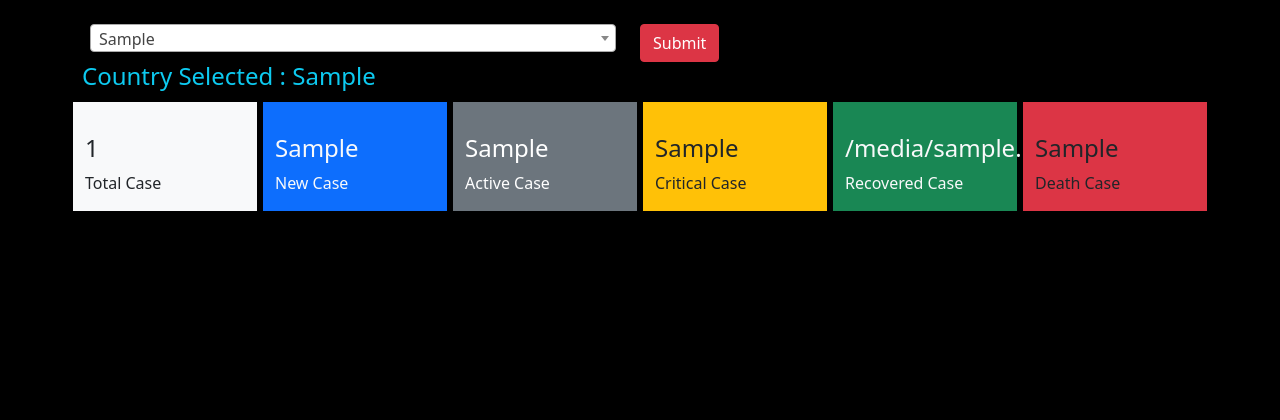
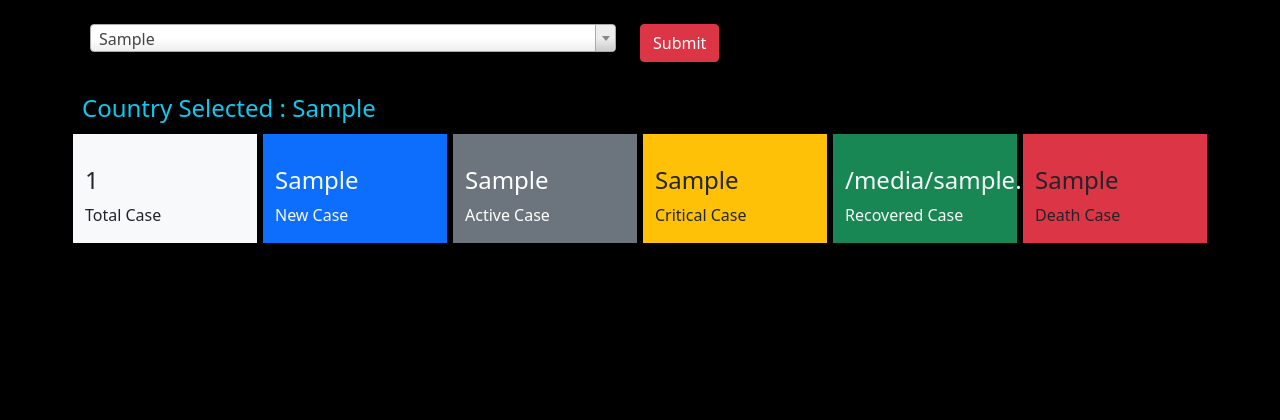
Before and after one commit to fitsumcs/Covid19_Tracker, a Django app: template templates/index.html in a window 1280 px wide. Shown: the part 56-476 px from the top of the page. Run offline with Django 3.2, Linux system fonts and the light colour scheme; the template is opened without the code that fills it: most values are stand-ins (such as "Sample title", 1, 10 or a date in 2020); some libraries are stand-ins or nearby versions.

Commit message:
few css changes

```diff
--- a/static/css/style.css
+++ b/static/css/style.css
@@ -15,3 +15,7 @@ body {
 .col-md-2 h4 {
     padding-top: 2rem;
 }
+
+form {
+    margin-bottom: 2rem;
+}
--- a/static/js/app.js
+++ b/static/js/app.js
@@ -1,5 +1,6 @@
 $(document).ready(function() {
     $('#countries').select2({
-        placeholder: 'Select a Country'
+        placeholder: 'Select a Country',
+        theme: "classic"
     });
 });
```
